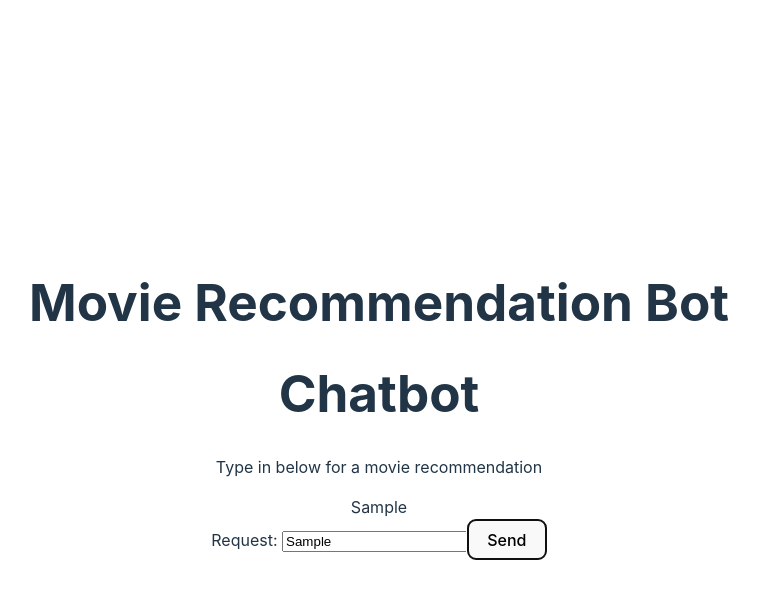
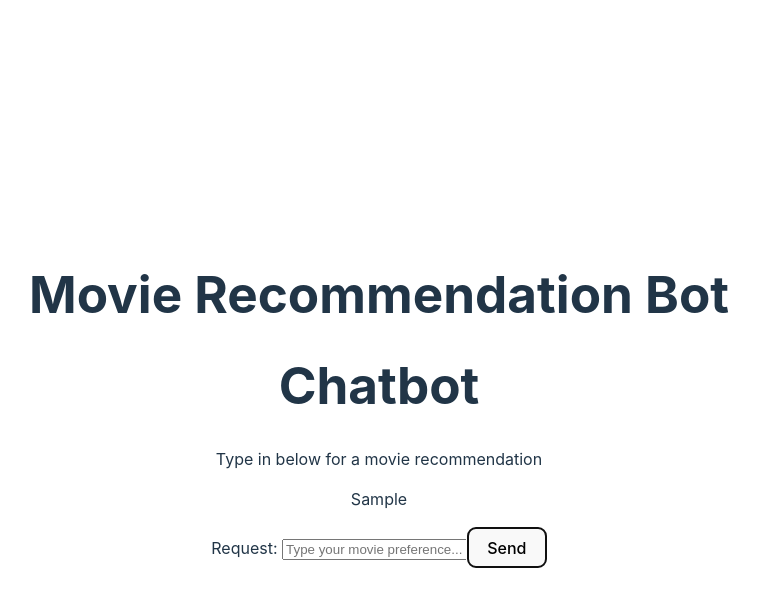
Before and after one commit to mozzarelli3/iRobots-hackathon, a React (Vite) app: page / in a window 1280 px wide. Both pictures are taken after typing "Sample" into the empty fields and a click on the button "Send". Shown: the top 606 px of the page, without its empty margins (261-1020 px from the left). Built offline with nearby package versions, Linux system fonts and the light colour scheme.

Commit message:
message map function completed

```diff
--- a/src/AppCopy.jsx
+++ b/src/AppCopy.jsx
@@ -3,14 +3,19 @@ import "./App.css";
 
 function App() {
 
-  // store the value of text input
+  // store the value of text input. We need this to use to store in the messages and display the user input
   const [inputValue, setInputValue] = useState('');
-  const [request, setRequest] = useState('');
+  // this stores an array of messages in the chatbot. Keeps a list of all of the users messages and bot messages
+  const [messages, setMessages] = useState([]);
 
   // onSubmit display a message in chatbot-display div
   function handleSubmit(e) {
+    // prevents the forms default setting which reloads the page when the button is pressed.
     e.preventDefault();
-    setRequest(inputValue);
+    // this creates a new array that copys what is in messages already and adds an object with the input value
+    setMessages([...messages, {text: inputValue}])
+    // after the form is submitted, the input box becomes empty again
+    setInputValue('')
   };
 
   return (
@@ -21,7 +26,10 @@ function App() {
 
         <div id="chatbot-display">
           <p>Type in below for a movie recommendation</p>
-          {request}
+          {/* this loops through the messages array and creates a new p element for all of the messages. */}
+          {messages.map((message, index) => (
+            <p key={index}>{message.text}</p>
+          ))}
         </div>
 
         <form onSubmit={handleSubmit} id="chatbot-form">
```
